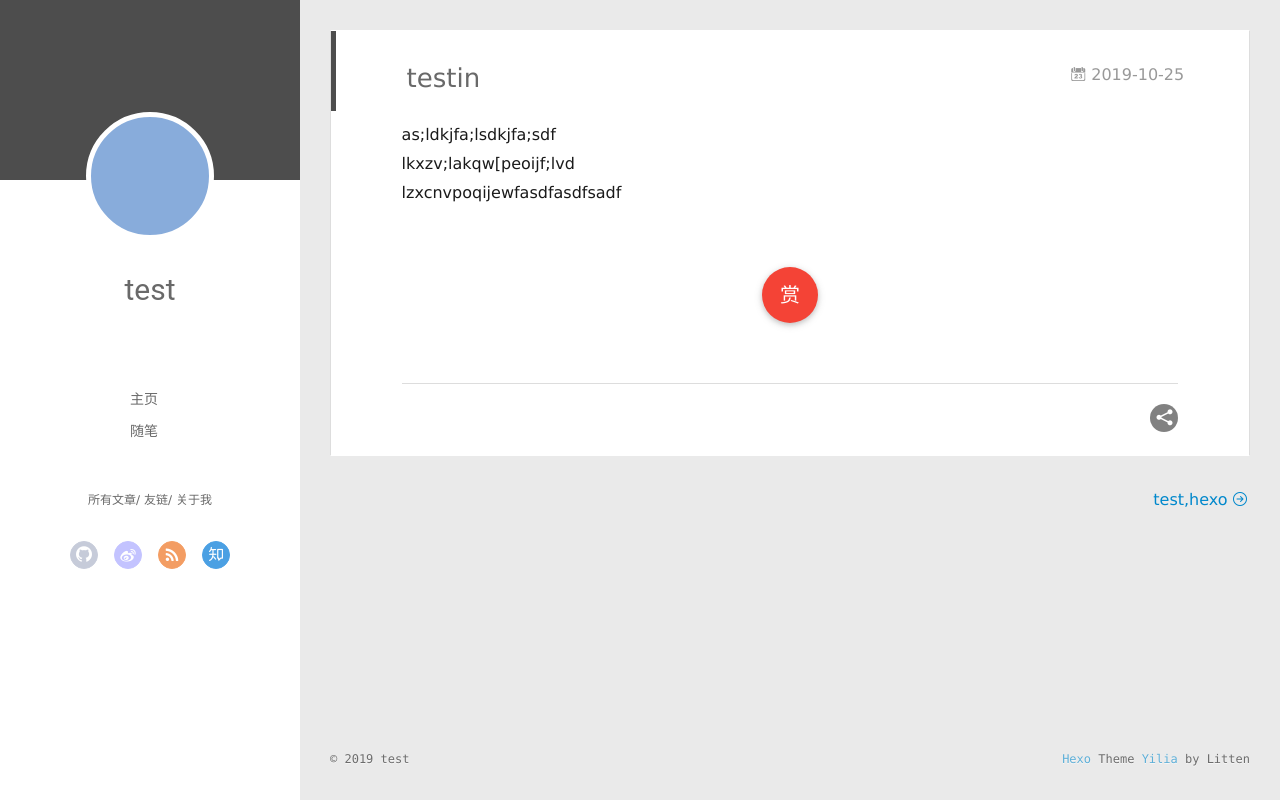
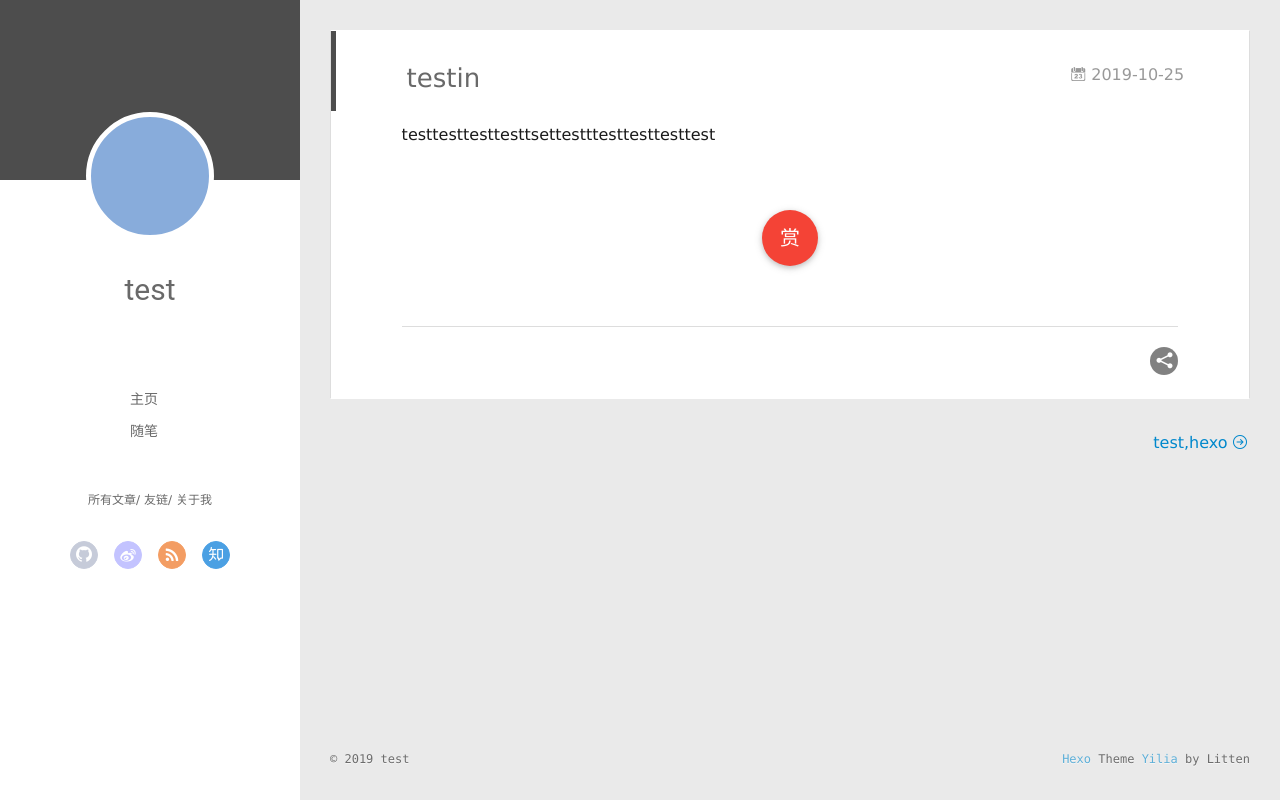
Before and after one commit to pan-hash/pan-hash.github.io, a plain HTML site: page 2019/10/25/testin/index.html in a window 1280 px wide. Drawn offline with Linux system fonts and the light colour scheme; no server answers.

Commit message:
Site updated: 2019-10-25 21:25:27

```diff
--- a/2019/10/25/testin/index.html
+++ b/2019/10/25/testin/index.html
@@ -8,14 +8,14 @@
   <link rel="dns-prefetch" href="http://yoursite.com">
   <title>testin | testing</title>
   <meta name="viewport" content="width=device-width, initial-scale=1, maximum-scale=1">
-  <meta name="description" content="as;ldkjfa;lsdkjfa;sdflkxzv;lakqw[peoijf;lvdlzxcnvpoqijewfasdfasdfsadf">
+  <meta name="description" content="testtesttesttesttsettestttesttesttesttest">
 <meta property="og:type" content="article">
 <meta property="og:title" content="testin">
 <meta property="og:url" content="http:&#x2F;&#x2F;yoursite.com&#x2F;2019&#x2F;10&#x2F;25&#x2F;testin&#x2F;index.html">
 <meta property="og:site_name" content="testing">
-<meta property="og:description" content="as;ldkjfa;lsdkjfa;sdflkxzv;lakqw[peoijf;lvdlzxcnvpoqijewfasdfasdfsadf">
+<meta property="og:description" content="testtesttesttesttsettestttesttesttesttest">
 <meta property="og:locale" content="cn">
-<meta property="og:updated_time" content="2019-10-25T13:11:45.062Z">
+<meta property="og:updated_time" content="2019-10-25T13:16:05.001Z">
 <meta name="twitter:card" content="summary">
 
     <link rel="alternative" href="/atom.xml" title="testing" type="application/atom+xml">
@@ -172,7 +172,7 @@
 
     <div class="article-entry" itemprop="articleBody">
 
-        <p>as;ldkjfa;lsdkjfa;sdf<br>lkxzv;lakqw[peoijf;lvd<br>lzxcnvpoqijewfasdfasdfsadf</p>
+        <p>testtesttesttesttsettestttesttesttesttest</p>
 
 
 
```
Also changed, not shown: index.html (+1 -1 lines).
